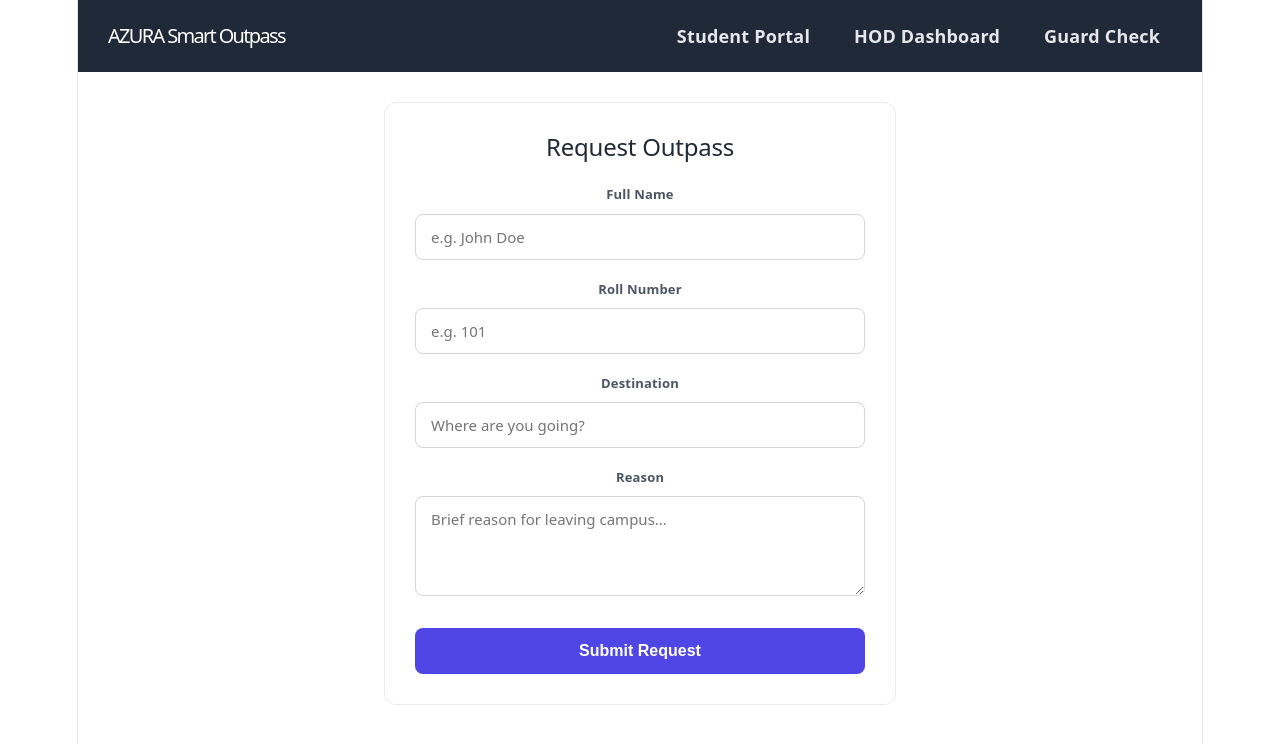
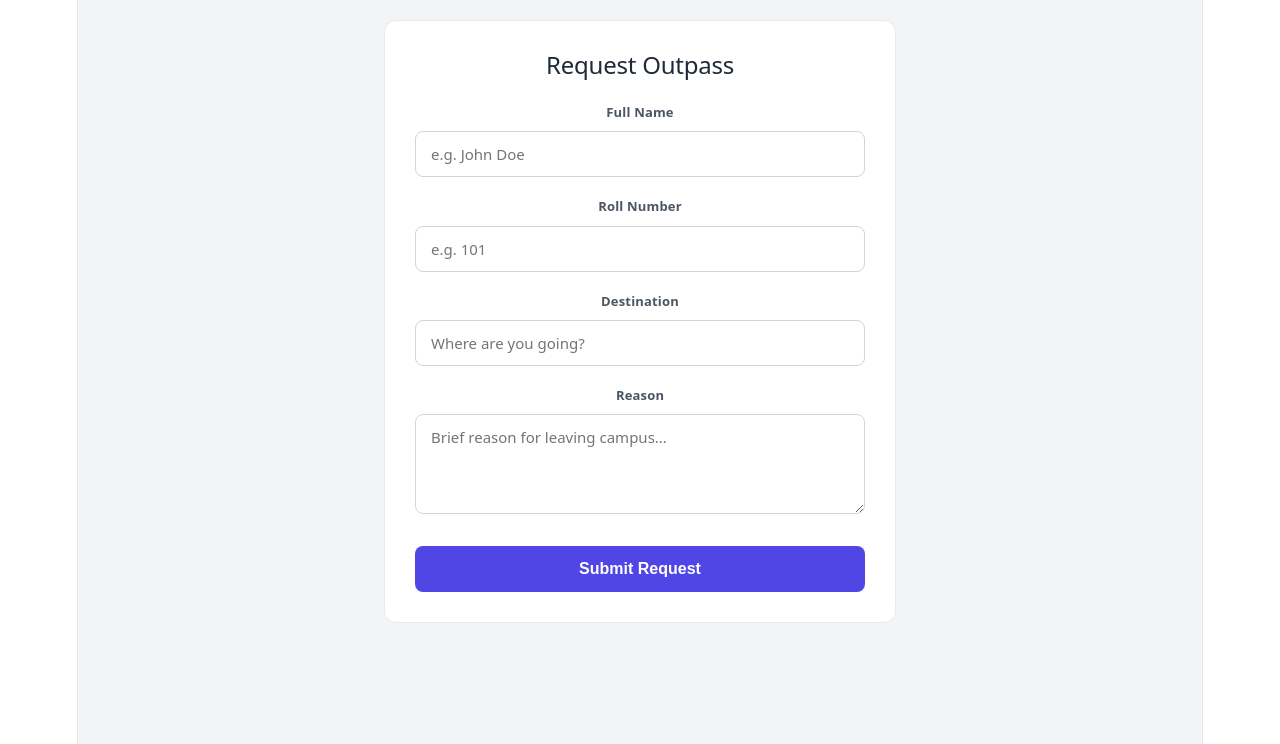
Before and after one commit to shaikfaisal786111-png/outpass-frontend., a React app: page / in a window 1280 px wide. Shown: the top 744 px of the page. Built offline with nearby package versions, Linux system fonts and the light colour scheme; the HTML template or start-up script is replaced by a standard one.

Commit message:
Add files via upload

```diff
--- a/src/App.jsx
+++ b/src/App.jsx
@@ -1,51 +1,97 @@
-import React from 'react';
-import { BrowserRouter, Routes, Route, Link } from 'react-router-dom';
+import React, { useState } from 'react';
+import { BrowserRouter, Routes, Route } from 'react-router-dom';
 import StudentPortal from './StudentPortal';
 import HodPanel from './HodPanel';
 import GuardVerification from './GuardVerification';
 
+// --- SECURITY WRAPPER COMPONENT ---
+// This acts as a locked door. It only shows the 'children' (the dashboard) if the correct PIN is entered.
+const RequirePin = ({ children, correctPin, roleName }) => {
+  const [isAuthenticated, setIsAuthenticated] = useState(false);
+  const [pin, setPin] = useState('');
+  const [error, setError] = useState('');
+
+  const handleLogin = (e) => {
+    e.preventDefault();
+    if (pin === correctPin) {
+      setIsAuthenticated(true);
+    } else {
+      setError('❌ Incorrect PIN. Access Denied.');
+      setPin('');
+    }
+  };
+
+  if (isAuthenticated) {
+    return children;
+  }
+
+  return (
+    <div style={{ display: 'flex', justifyContent: 'center', alignItems: 'center', minHeight: '100vh', backgroundColor: '#f3f4f6' }}>
+      <div style={{ backgroundColor: 'white', padding: '40px', borderRadius: '12px', boxShadow: '0 10px 25px rgba(0,0,0,0.1)', textAlign: 'center', maxWidth: '350px', width: '100%' }}>
+
+        {/* Lock Icon and Header */}
+        <div style={{ backgroundColor: '#1f2937', color: 'white', padding: '15px', borderRadius: '8px', marginBottom: '20px' }}>
+          <h2 style={{ margin: 0, fontSize: '18px', letterSpacing: '1px' }}>🔒 {roleName} PORTAL</h2>
+        </div>
+
+        {error && <p style={{ color: '#dc2626', fontSize: '14px', marginBottom: '15px', fontWeight: 'bold' }}>{error}</p>}
+
+        <form onSubmit={handleLogin} style={{ display: 'flex', flexDirection: 'column', gap: '15px' }}>
+          <input
+            type="password"
+            placeholder="Enter PIN"
+            value={pin}
+            onChange={(e) => { setPin(e.target.value); setError(''); }}
+            style={{ padding: '15px', borderRadius: '8px', border: '2px solid #d1d5db', fontSize: '20px', textAlign: 'center', letterSpacing: '5px', outline: 'none' }}
+            autoFocus
+          />
+          <button type="submit" style={{ padding: '14px', backgroundColor: '#4f46e5', color: 'white', border: 'none', borderRadius: '8px', cursor: 'pointer', fontWeight: 'bold', fontSize: '16px', transition: 'background-color 0.2s' }}>
+            Unlock Dashboard
+          </button>
+        </form>
+        <p style={{ marginTop: '20px', fontSize: '12px', color: '#9ca3af' }}>AZURA Smart Outpass System</p>
+      </div>
+    </div>
+  );
+};
+
+// --- MAIN APP ROUTING ---
 const App = () => {
   return (
     <BrowserRouter>
-      <div>
-        {/* DEMO NAVIGATION BAR */}
-        <nav style={{
-          backgroundColor: '#1f2937',
-          padding: '15px 30px',
-          display: 'flex',
-          justifyContent: 'space-between',
-          alignItems: 'center',
-          marginBottom: '30px'
-        }}>
-          <h1 style={{ color: 'white', margin: 0, fontSize: '20px' }}>AZURA Smart Outpass</h1>
-          <div style={{ display: 'flex', gap: '20px' }}>
-            <Link to="/" style={linkStyle}>Student Portal</Link>
-            <Link to="/hod" style={linkStyle}>HOD Dashboard</Link>
-            <Link to="/guard" style={linkStyle}>Guard Check</Link>
-          </div>
-        </nav>
+      {/* Notice: The open navigation bar has been completely removed! */}
+      <div style={{ minHeight: '100vh', backgroundColor: '#f3f4f6' }}>
+        <Routes>
 
-        {/* PAGE ROUTING */}
-        <div style={{ padding: '0 20px' }}>
-          <Routes>
-            <Route path="/" element={<StudentPortal />} />
-            <Route path="/hod" element={<HodPanel />} />
-            <Route path="/guard" element={<GuardVerification />} />
-          </Routes>
-        </div>
+          {/* PUBLIC ROUTE: Student Portal (No PIN required) */}
+          <Route path="/" element={
+            <div style={{ padding: '20px' }}>
+              <StudentPortal />
+            </div>
+          } />
+
+          {/* PROTECTED ROUTE: HOD Dashboard */}
+          <Route path="/hod" element={
+            <RequirePin correctPin="1234" roleName="HOD">
+              <div style={{ padding: '20px' }}>
+                <HodPanel />
+              </div>
+            </RequirePin>
+          } />
+
+          {/* PROTECTED ROUTE: Guard Verification */}
+          <Route path="/guard" element={
+            <RequirePin correctPin="5678" roleName="SECURITY">
+              <div style={{ padding: '20px' }}>
+                <GuardVerification />
+              </div>
+            </RequirePin>
+          } />
+
+        </Routes>
       </div>
     </BrowserRouter>
   );
 };
 
-// Simple style for our navigation links
-const linkStyle = {
-  color: '#e5e7eb',
-  textDecoration: 'none',
-  fontWeight: 'bold',
-  padding: '8px 12px',
-  borderRadius: '6px',
-  transition: 'background-color 0.2s'
-};
-
 export default App;
```
